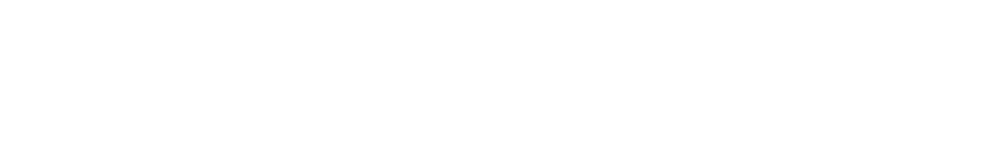
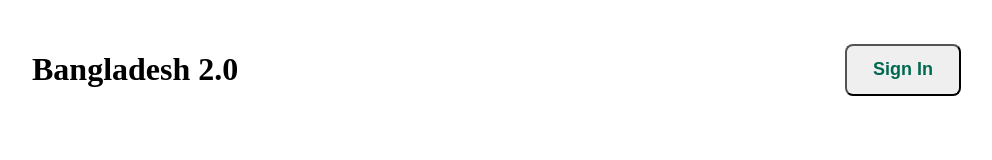
Before and after one commit to SCS-IT24/Asg-1-Bangladesh-2.0, a plain HTML site: page index.html in a window 1280 px wide. Shown: the whole page, without its empty margins (136-1128 px from the left). Drawn offline with Linux system fonts and the light colour scheme.

Commit message:
added nav bar

```diff
--- a/index.html
+++ b/index.html
@@ -4,8 +4,23 @@
     <meta charset="UTF-8">
     <meta name="viewport" content="width=device-width, initial-scale=1.0">
     <title>Bangladesh 2.0</title>
+    <link rel="preconnect" href="https://fonts.googleapis.com">
+<link rel="preconnect" href="https://fonts.gstatic.com" crossorigin>
+<link href="https://fonts.googleapis.com/css2?family=Fira+Sans:ital,wght@0,100;0,200;0,300;0,400;0,500;0,600;0,700;0,800;0,900;1,100;1,200;1,300;1,400;1,500;1,600;1,700;1,800;1,900&display=swap" rel="stylesheet">
+    <link rel="stylesheet" href="styles/country.css">
 </head>
-<body>
+<body class=".fira-sans-normal">
+    <header>
+        <nav>
+            <h4 class="nav-title-1">Bangladesh 2.0</h4>
+            <a class="btn-1" href=""><button class="nav-title-2">Sign In</button></a>
+        </nav>
+    </header>
+    <main>
 
+    </main>
+    <footer>
+
+    </footer>
 </body>
 </html>
--- /dev/null
+++ b/styles/country.css
@@ -0,0 +1,36 @@
+
+.fira-sans-normal{
+    font-family: "Fira Sans", serif;
+    font-style: normal;
+  }
+ /* shared style */
+ .sky-blue{
+    color: #0E0E0E;
+ }
+
+/* Nav Styles */
+nav{
+    display: flex;
+    align-items: center;
+    justify-content: space-between;
+    padding-left: 160px;
+    padding-right: 160px;
+}
+.nav-title-1{
+    font-weight: 700;
+    font-size: 32px;
+    height: 38px;
+    width: 222px;
+}
+.nav-title-2{
+    color: #006A50;
+    font-weight: 600;
+    font-size: 18px;
+    border-radius: 8px;
+    opacity: 100;
+    width: 116px;
+    height: 52px;
+}
+.btn-1{
+    padding: 30px 15px;
+}
```
Also changed, not shown: assets/al-jazeera.png (added), assets/card-icon.png (added), assets/facebook.png (added), assets/hero.png (added), assets/instagram.png (added), assets/quote-bg.png (added), assets/satelite.png (added), assets/x.png (added).
